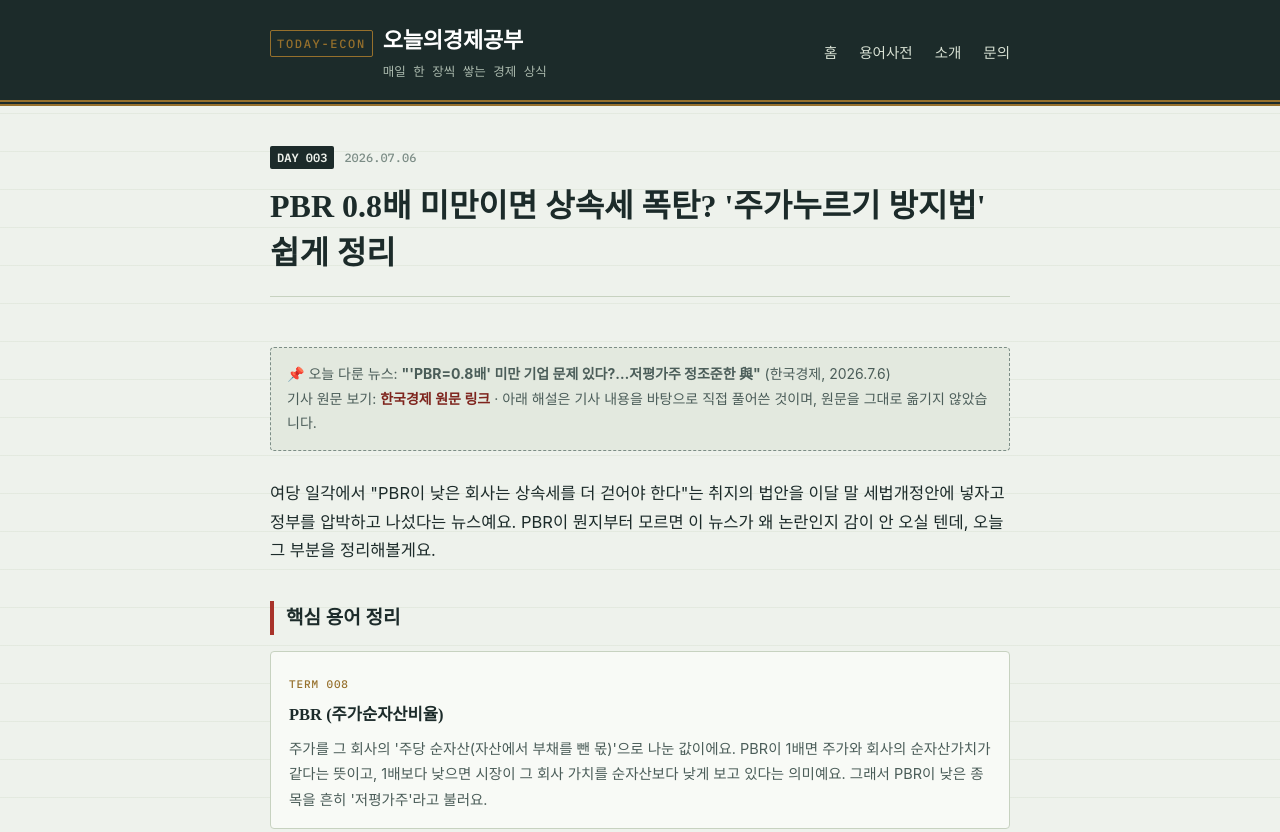
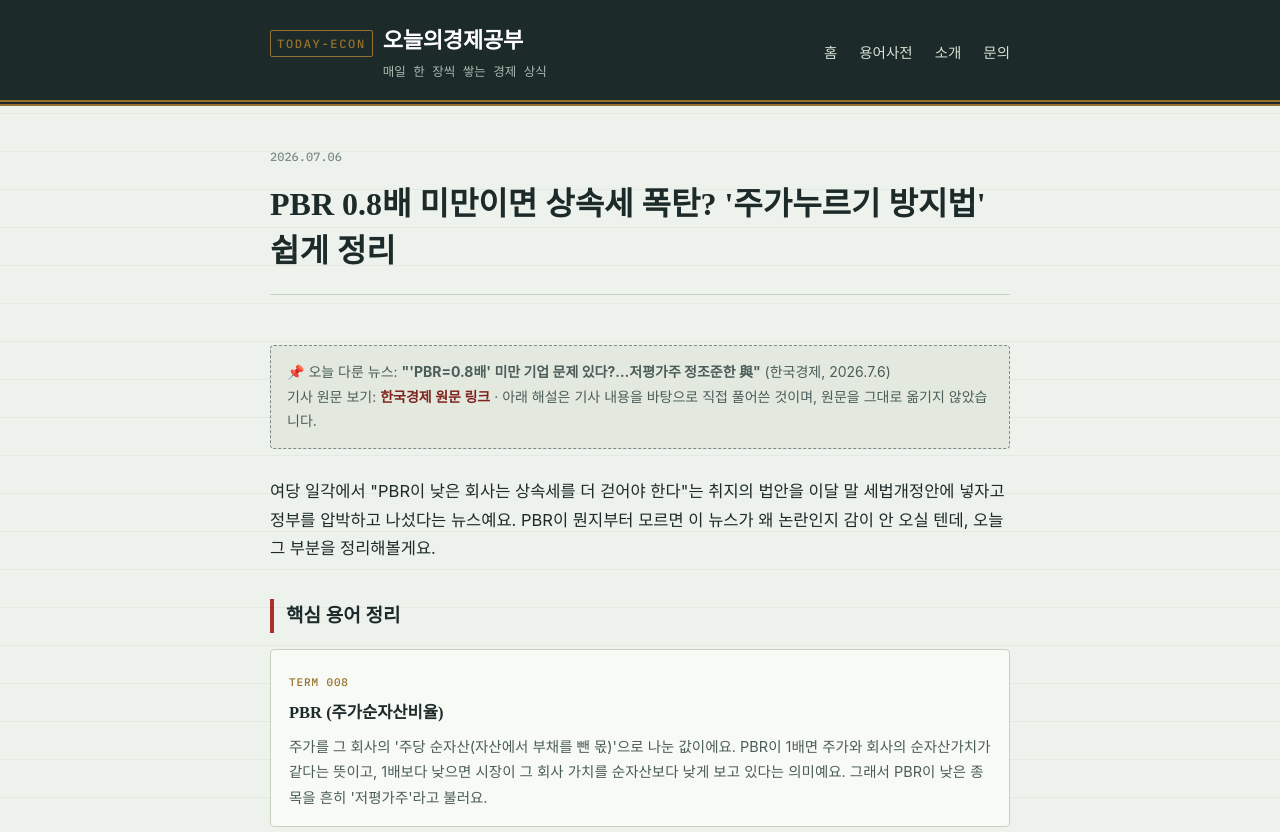
Before and after one commit to kimpobblare1/econeasy, a plain HTML site: page posts/day-003.html in a window 1280 px wide. Shown: the top 832 px of the page. Drawn offline with Linux system fonts and the light colour scheme; a web font is replaced by a local one.

Commit message:
Update day-003.html

```diff
--- a/posts/day-003.html
+++ b/posts/day-003.html
@@ -31,8 +31,7 @@
 
   <div class="post-head">
     <div class="entry-meta">
-      <span class="day-badge">DAY 003</span>
-      <span>2026.07.06</span>
+      <span class="plain-date">2026.07.06</span>
     </div>
     <h1>PBR 0.8배 미만이면 상속세 폭탄? '주가누르기 방지법' 쉽게 정리</h1>
   </div>
```
